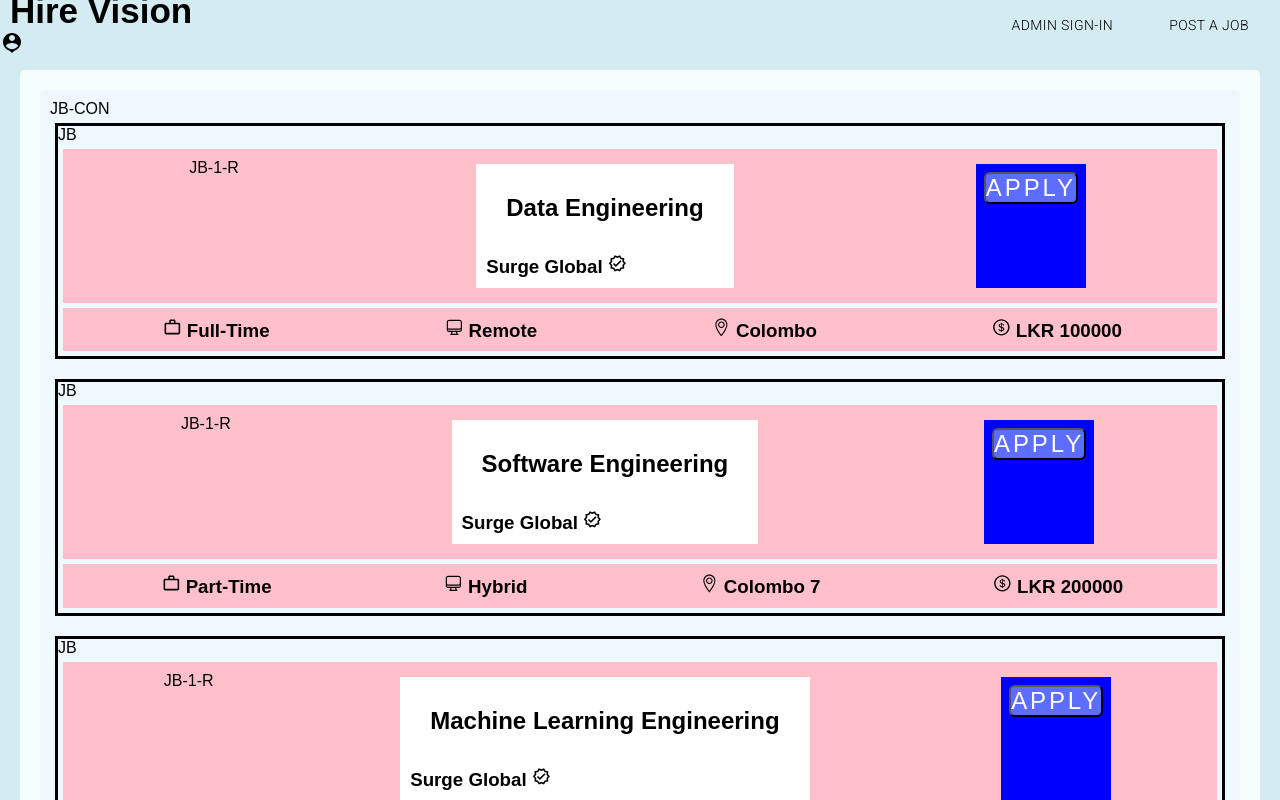
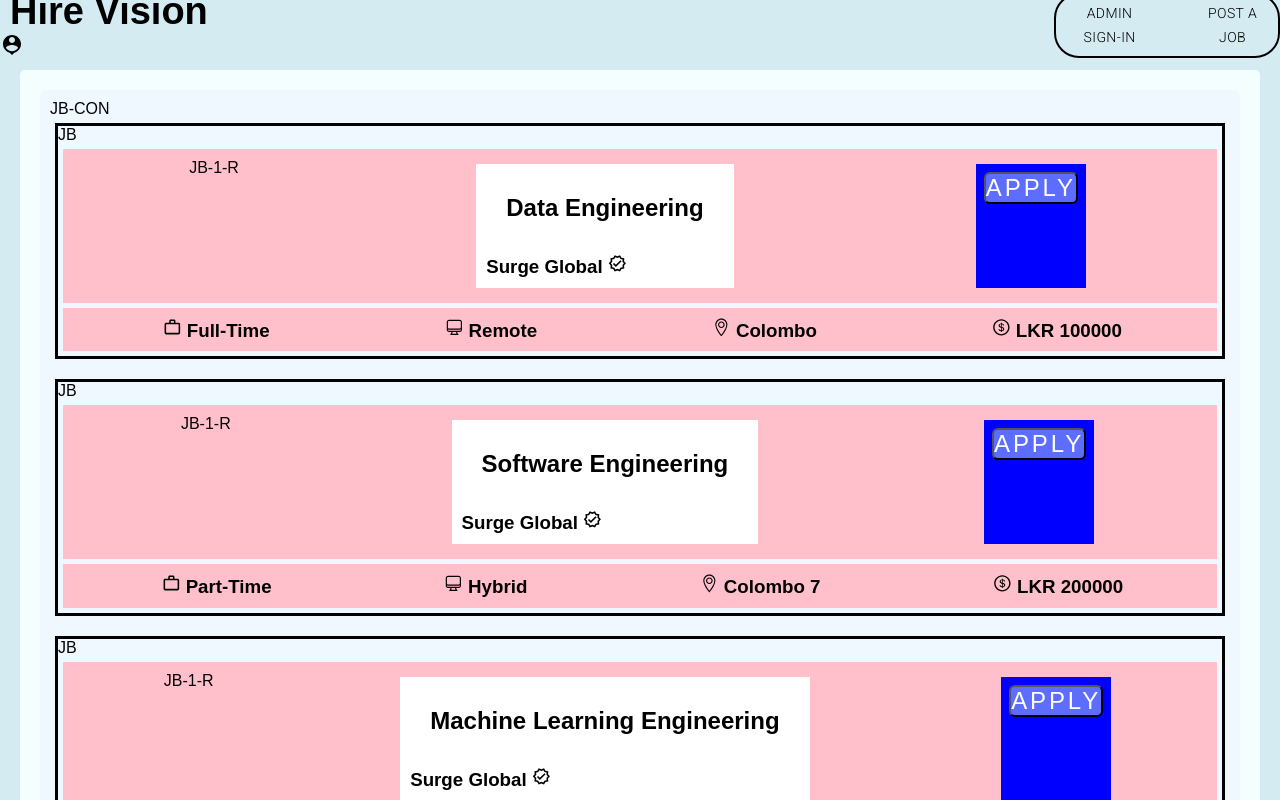
Before and after one commit to dilauow/loopsSDGP, a React (Create React App) app in the folder frontend/: page /home in a window 1280 px wide. Shown: the top 800 px of the page. Built offline with nearby package versions, Linux system fonts and the light colour scheme.

Commit message:
Did some small changes and rout the page for result page

```diff
--- a/frontend/src/App.js
+++ b/frontend/src/App.js
@@ -3,6 +3,7 @@ import Form from "./pages/Formpage/Form";
 import Frontpage from "./pages/Frontpage/Frontpage";
 import Home from "./pages/Home/Home";
 import Loginpage from "./pages/login/login";
+import Previewpage from "./pages/Previewpage/Preview"
 
 function App() {
   return (
@@ -12,6 +13,7 @@ function App() {
         <Route path="/loginpage" element={<Loginpage />} />
         <Route path="/formpage" element={<Form />} />
         <Route path="/home" element={<Home/>}/>
+        <Route path="/preview" element={<Previewpage/>}/>
       </Routes>
     </div>
   );
--- a/frontend/src/components/Navigation/NavBar.js
+++ b/frontend/src/components/Navigation/NavBar.js
@@ -12,6 +12,12 @@ export default function NavBar() {
         navigate("/loginpage")
     }
 
+    const navigate2 = useNavigate();
+
+    function handleclick2(){
+        navigate2("/loginpage")
+    }
+
   return (
     <div className="navBarBox">
         <div className="navBarLeft">
@@ -24,7 +30,7 @@ export default function NavBar() {
             <div className="navBarLinks">
                 <Stack direction="row" spacing={3}>
                     <Button className='bt2' variant='Candidate' onClick={handleclick}>Admin Sign-in</Button>
-                    <Button className='bt3' variant='Employer'>Post a Job</Button>
+                    <Button className='bt3' variant='Employer'onClick={handleclick2}>Post a Job</Button>
                 </Stack>
             </div>
         </div>
--- a/frontend/src/components/Navigation/navBar.css
+++ b/frontend/src/components/Navigation/navBar.css
@@ -23,17 +23,27 @@
 }
 
 .navBarRight{
-    flex: 4;
+    flex: 3;
 }
 
 .logo{
-    font-size: 35px;
+    font-size: 38px;
     margin-left: 10px;
     font-weight: bold;
     color: black;
 }
 
 .navBarLinks{
-    display: flex;
+    flex: auto;
     align-items: center;
+    border: 2px solid #000000;
+    cursor: pointer;
+    border-radius: 25px;
+    font-weight: bold;
+    position: relative;
+    overflow: hidden;
 }
+
+.navBarLinks:hover{
+    background-color: #acfff7;
+}
```
